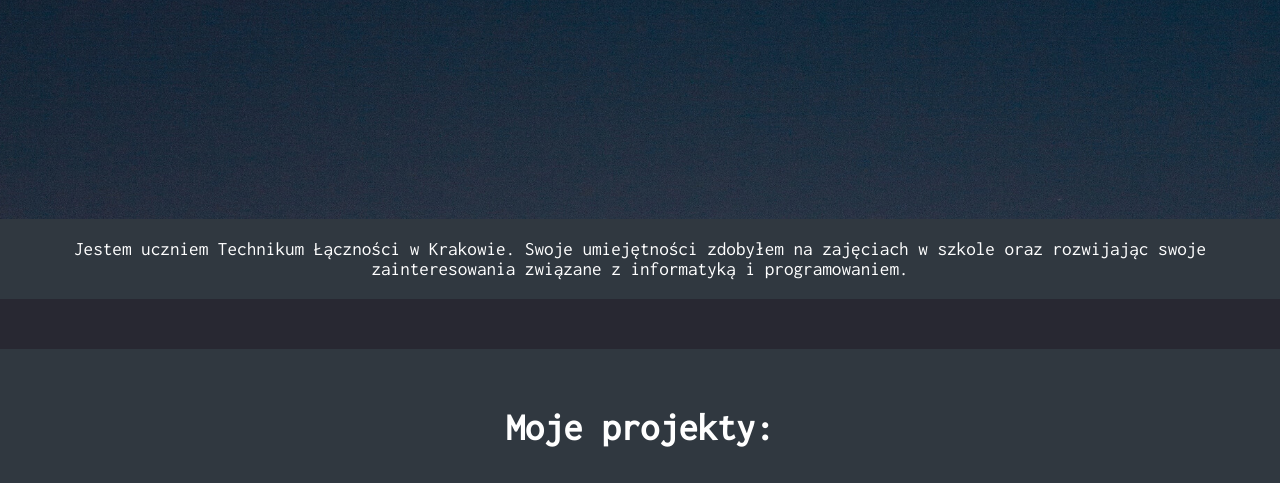
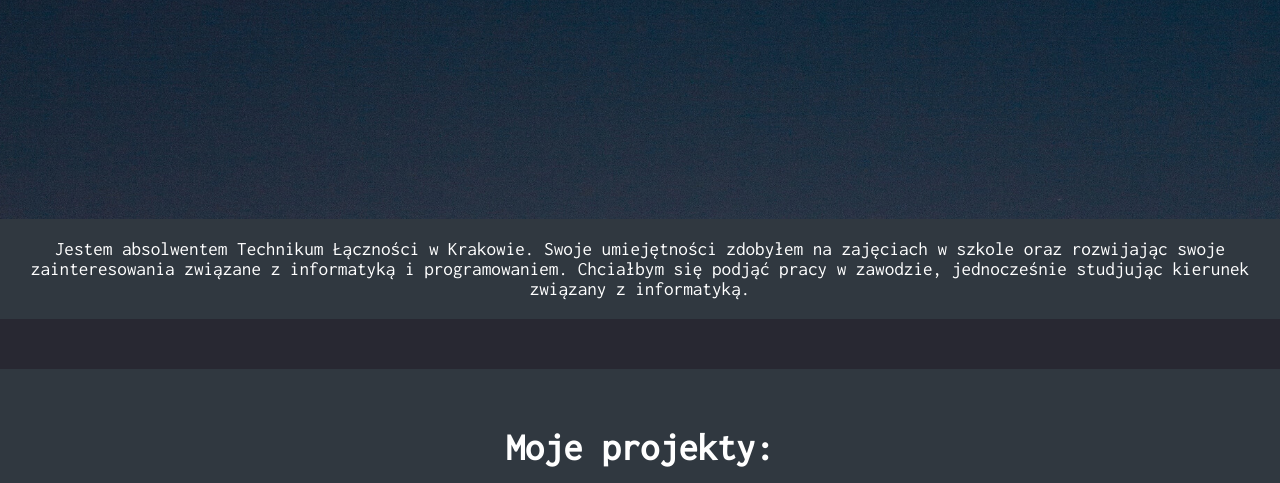
Before and after one commit to Faktura179/portfolio, a website: page static/index.html in a window 1280 px wide. Shown: the part 581-1064 px from the top of the page. Drawn offline with nearby package versions, Linux system fonts and the light colour scheme.

Commit message:
dodane resume

```diff
--- a/static/index.html
+++ b/static/index.html
@@ -45,8 +45,8 @@
             <section>
                 <div id="about">
                     <div id="aboutA" class="anchor"></div>
-                    Jestem uczniem Technikum Łączności w Krakowie. Swoje umiejętności zdobyłem na zajęciach w szkole oraz rozwijając swoje zainteresowania związane
-                    z informatyką i programowaniem.
+                    Jestem absolwentem Technikum Łączności w Krakowie. Swoje umiejętności zdobyłem na zajęciach w szkole oraz rozwijając swoje zainteresowania związane
+                    z informatyką i programowaniem. Chciałbym się podjąć pracy w zawodzie, jednocześnie studjując kierunek związany z informatyką.
                 </div>
             </section>
             <section>
```
Also changed, not shown: 1 other file.
